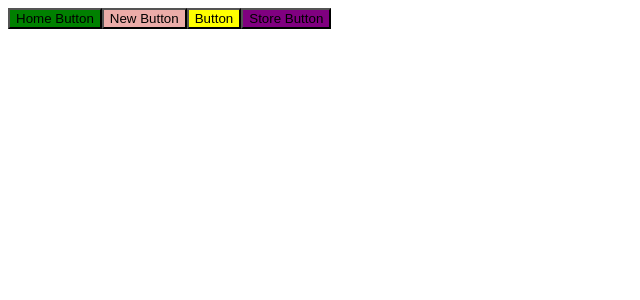
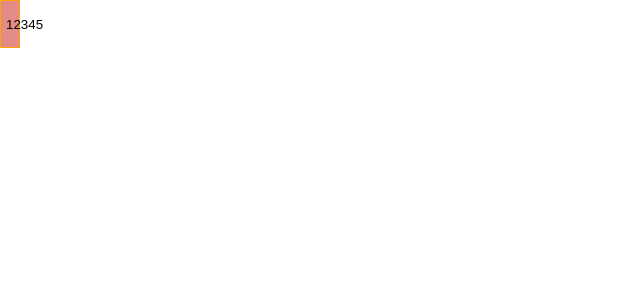
Before and after one commit to steamnp/bfs45, a React (Vite) app: page / in a window 1280 px wide. Shown: the top 300 px of the page, without its empty margins (0-640 px from the left). Built offline with nearby package versions, Linux system fonts and the light colour scheme.

Commit message:
css for button

```diff
--- a/src/component/button.css
+++ b/src/component/button.css
@@ -1,31 +1,41 @@
+/* CSS Flex Layout mode */
 .button {
-  background-color: green;
+  cursor: pointer;
+  display: block;
+  /* justify-content: center;
+  align-items: center; */
+  width: 20px;
+  height: 48px;
+  background-color: rgba(216, 91, 83, 0.7);
+  /* border: none; */
+  padding: 5px 5px;
+  border: 1px solid orange;
+}
+/* 42x60 */
+
+/* .button--view {
+}
+
+.button--view--all {
 }
 
 .button--remove {
-  background-color: red;
-}
-
-.button--view-all {
-  background-color: rgb(216, 91, 83, 0.5);
-}
-
-.button--view {
-  background-color: purple;
 }
 
 .button--back {
-  background-color: yellow;
 }
 
-@media only screen and (max-width: 400px) {
-  .button {
-    background-color: blue;
-  }
-}
+.button--get-started {
+} */
 
-@media only screen and (min-width: 401px) and (max-width: 600px) {
-  .button {
-    background-color: darkorange;
-  }
-}
+/* 1081-up */
+/* @media only screen and() {
+} */
+
+/* 501-1080 */
+/* @media only screen and() {
+} */
+
+/* 0 - 500px */
+/* @media only screen and() {
+} */
--- a/src/component/button.jsx
+++ b/src/component/button.jsx
@@ -1,4 +1,10 @@
 import './button.css'
+
+// view
+// view--all
+// back
+// remove
+// get-started
 
 function Button({ type, children = 'Button' }) {
   return <button className={`button ${type ? `button--${type}` : ''}`}>{children}</button>
--- /dev/null
+++ b/src/index.css
@@ -0,0 +1,6 @@
+/* CSS Reset */
+
+* {
+  box-sizing: border-box;
+  margin: 0;
+}
--- a/src/main.jsx
+++ b/src/main.jsx
@@ -1,6 +1,7 @@
 import React from 'react'
 import ReactDOM from 'react-dom/client'
 import Home from './pages/home'
+import './index.css'
 
 ReactDOM.createRoot(document.getElementById('root')).render(
   <React.StrictMode>
--- a/src/pages/home.jsx
+++ b/src/pages/home.jsx
@@ -4,10 +4,10 @@ import Store from './store'
 function Home() {
   return (
     <div>
-      <Button>Home Button</Button>
-      <Button type="view-all">New Button</Button>
-      <Button type="back" />
-      <Store />
+      <Button>12345</Button>
+      {/* <Button type="view-all">New Button</Button>
+      <Button type="back" /> */}
+      {/* <Store /> */}
     </div>
   )
 }
```
